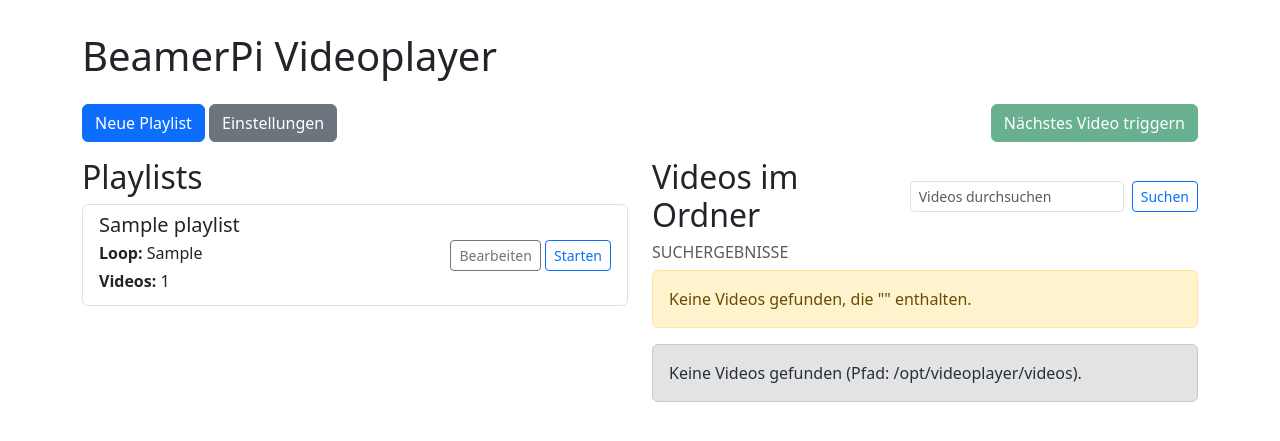
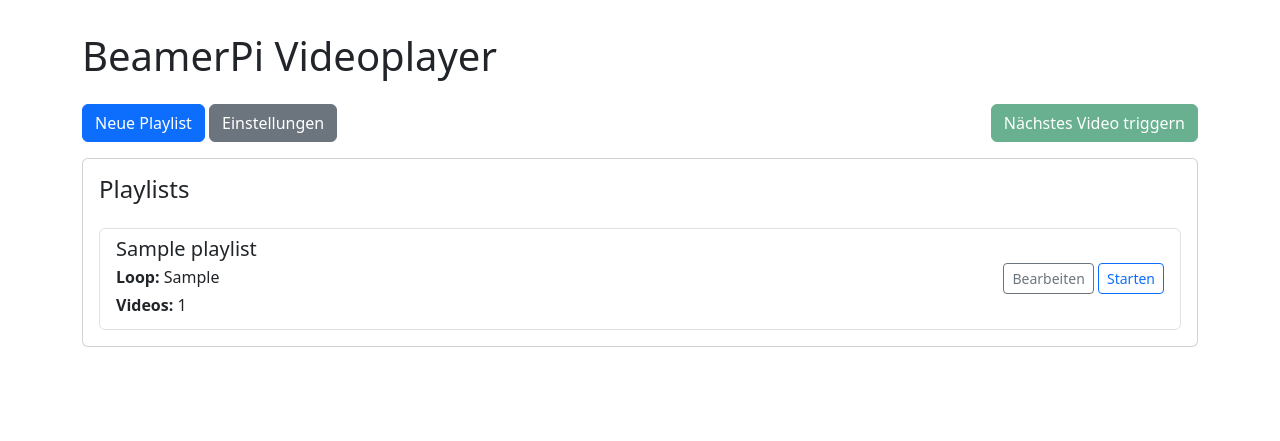
Before and after one commit to AntiHeld889/BeamerPi, a Flask app: template app/templates/index.html in a window 1280 px wide. Shown: the top 441 px of the page. Run offline with Flask 3, Linux system fonts and the light colour scheme; the template is opened without the code that fills it: most values are stand-ins (such as "Sample title", 1, 10 or a date in 2020); parts of the project's set-up code (start-up, migrations or seed data) failed here and were passed over.

Commit message:
Remove video browser from home page

```diff
--- a/app/app.py
+++ b/app/app.py
@@ -163,29 +163,13 @@ def _trigger_next() -> bool:
 # Routes ----------------------------------------------------------------------
 @app.route("/")
 def index() -> str:
-    videos = _get_videos()
-    search_query = request.args.get("q", "").strip()
-    search_results: Optional[List[Dict[str, str]]] = None
-
-    if search_query:
-        lowered_query = search_query.lower()
-        search_results = [
-            {"name": name, "path": name}
-            for name in videos.keys()
-            if lowered_query in name.lower()
-        ]
     return render_template(
         "index.html",
         playlists=_playlists,
         active_playlist=_active_playlist,
         active_progress=_get_active_progress(),
         player_status=_player.get_status(),
-        videos=videos,
-        video_tree=_build_video_tree(videos),
         settings=_settings_manager.settings,
-        video_directory=VIDEO_DIRECTORY,
-        search_query=search_query,
-        search_results=search_results,
     )
 
 
--- a/app/templates/index.html
+++ b/app/templates/index.html
@@ -1,30 +1,4 @@
 {% extends "base.html" %}
-
-{% macro render_video_tree(nodes) %}
-  {% for node in nodes %}
-    {% if node.is_file %}
-      <li class="list-group-item d-flex justify-content-between align-items-center">
-        <span>{{ node.name }}</span>
-        <a class="btn btn-sm btn-outline-secondary" href="{{ url_for('preview', filename=node.path) }}" target="_blank">Vorschau</a>
-      </li>
-    {% else %}
-      <li class="list-group-item folder collapsed">
-        <div class="folder-header">
-          <span class="folder-toggle folder-title" role="button" tabindex="0" aria-expanded="false">{{ node.path }}/</span>
-        </div>
-        {% if node.children %}
-          <ul class="list-group list-group-flush ms-3 mt-2 folder-children">
-            {{ render_video_tree(node.children) }}
-          </ul>
-        {% else %}
-          <div class="folder-children ms-3 mt-2">
-            <p class="text-muted small mb-0">Keine Videos in diesem Ordner.</p>
-          </div>
-        {% endif %}
-      </li>
-    {% endif %}
-  {% endfor %}
-{% endmacro %}
 
 {% block content %}
 <div class="d-flex justify-content-between align-items-center mb-3">
@@ -37,9 +11,9 @@
   </form>
 </div>
 
-<div class="row">
-  <div class="col-md-6">
-    <h2>Playlists</h2>
+<div class="card">
+  <div class="card-body">
+    <h2 class="card-title h4 mb-4">Playlists</h2>
     <div class="list-group">
       {% for name, playlist in playlists.items() %}
         <div class="list-group-item">
@@ -86,55 +60,9 @@
           </div>
         </div>
       {% else %}
-        <p>Keine Playlists vorhanden.</p>
+        <p class="mb-0">Keine Playlists vorhanden.</p>
       {% endfor %}
     </div>
-  </div>
-  <div class="col-md-6">
-    <div class="d-flex justify-content-between align-items-center mb-2">
-      <h2 class="mb-0">Videos im Ordner</h2>
-      <form class="d-flex" role="search" method="get" action="{{ url_for('index') }}">
-        <input
-          class="form-control form-control-sm me-2"
-          type="search"
-          name="q"
-          placeholder="Videos durchsuchen"
-          aria-label="Videos durchsuchen"
-          value="{{ search_query }}"
-        >
-        <button class="btn btn-outline-primary btn-sm" type="submit">Suchen</button>
-      </form>
-    </div>
-
-    {% if search_results is not none %}
-      <div class="mb-3">
-        <h3 class="h6 text-uppercase text-muted">Suchergebnisse</h3>
-        {% if search_results %}
-          <ul class="list-group video-list">
-            {% for result in search_results %}
-              <li class="list-group-item d-flex justify-content-between align-items-center">
-                <span>{{ result.path }}</span>
-                <a class="btn btn-sm btn-outline-secondary" href="{{ url_for('preview', filename=result.path) }}" target="_blank">Vorschau</a>
-              </li>
-            {% endfor %}
-          </ul>
-        {% else %}
-          <div class="alert alert-warning mb-0" role="alert">
-            Keine Videos gefunden, die "{{ search_query }}" enthalten.
-          </div>
-        {% endif %}
-      </div>
-    {% endif %}
-
-    {% if video_tree %}
-      <ul class="list-group video-list video-tree">
-        {{ render_video_tree(video_tree) }}
-      </ul>
-    {% else %}
-      <div class="alert alert-secondary" role="alert">
-        Keine Videos gefunden (Pfad: {{ video_directory }}).
-      </div>
-    {% endif %}
   </div>
 </div>
 <script>
```
